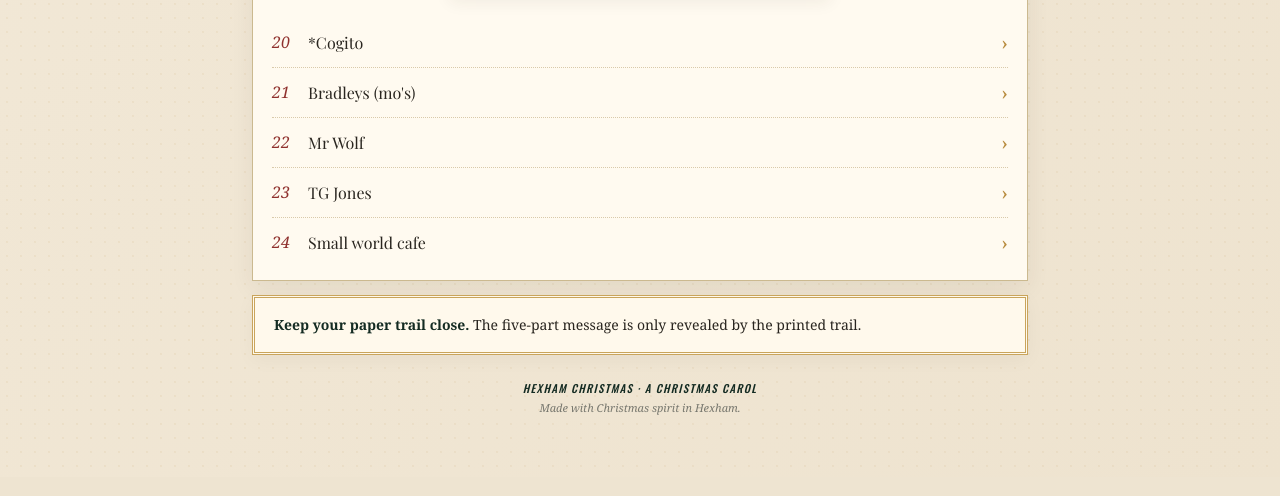
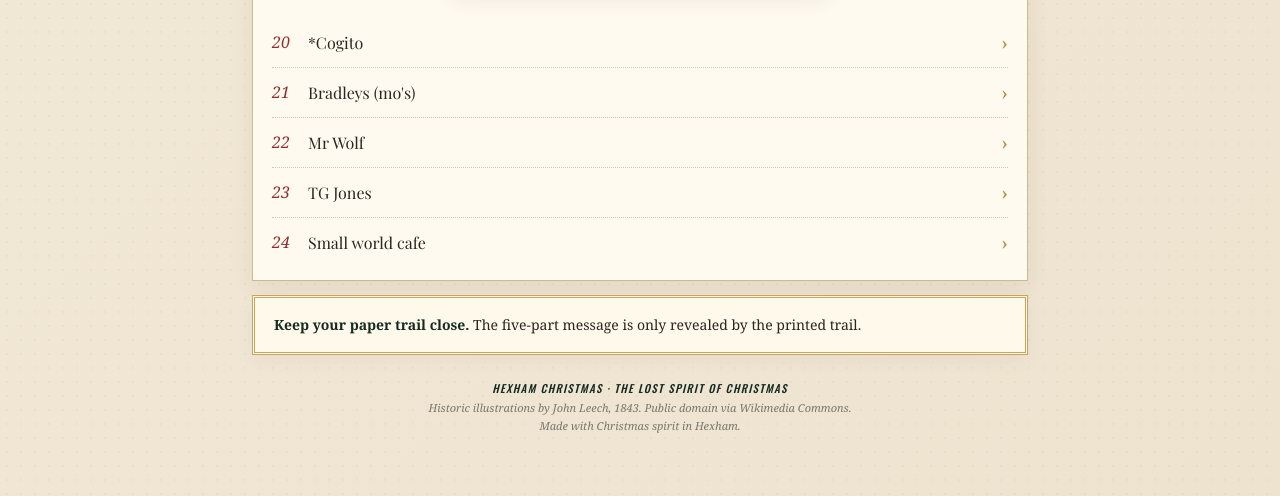
Before and after one commit to DeadDogDigital/TownQuest, a plain HTML site: page index.html in a window 1280 px wide. Shown: the part 4063-4559 px from the top of the page. Drawn offline with nearby package versions, Linux system fonts and the light colour scheme.

Commit message:
Credit public-domain Dickens illustrations

```diff
--- a/index.html
+++ b/index.html
@@ -175,6 +175,6 @@ main{max-width:820px}
 <body>
 <div class="atmosphere" id="atmosphere" aria-hidden="true"></div>
 <header class="masthead"><div class="brandline">A Dickensian Christmas in Hexham</div><div class="brandname">The Lost Spirit <span>of Christmas</span></div></header>
-<main id="app"><section class="hero"><div class="lantern">✦</div><div class="eyebrow">A Dickensian Christmas Window Trail</div><h1>The Lost Spirit <span>of Christmas</span></h1><div class="rule"></div><p class="hero-copy">A little mystery is unfolding in Hexham. Follow the spirits through the windows of Hexham and help Christmas find its magic.</p></section><div class="paper-note"><strong>Your paper trail is your guide.</strong> Find the windows, solve the printed clues and scan each QR code for another page of the story. Start anywhere. The paper trail is all you need.</div><div id="content"></div><footer class="footer"><b>HEXHAM CHRISTMAS · A CHRISTMAS CAROL</b><br>Made with Christmas spirit in Hexham.</footer></main>
+<main id="app"><section class="hero"><div class="lantern">✦</div><div class="eyebrow">A Dickensian Christmas Window Trail</div><h1>The Lost Spirit <span>of Christmas</span></h1><div class="rule"></div><p class="hero-copy">A little mystery is unfolding in Hexham. Follow the spirits through the windows of Hexham and help Christmas find its magic.</p></section><div class="paper-note"><strong>Your paper trail is your guide.</strong> Find the windows, solve the printed clues and scan each QR code for another page of the story. Start anywhere. The paper trail is all you need.</div><div id="content"></div><footer class="footer"><b>HEXHAM CHRISTMAS · THE LOST SPIRIT OF CHRISTMAS</b><br>Historic illustrations by John Leech, 1843. Public domain via Wikimedia Commons.<br>Made with Christmas spirit in Hexham.</footer></main>
 <script type="module" src="/trail.js"></script>
 </body></html>
```
